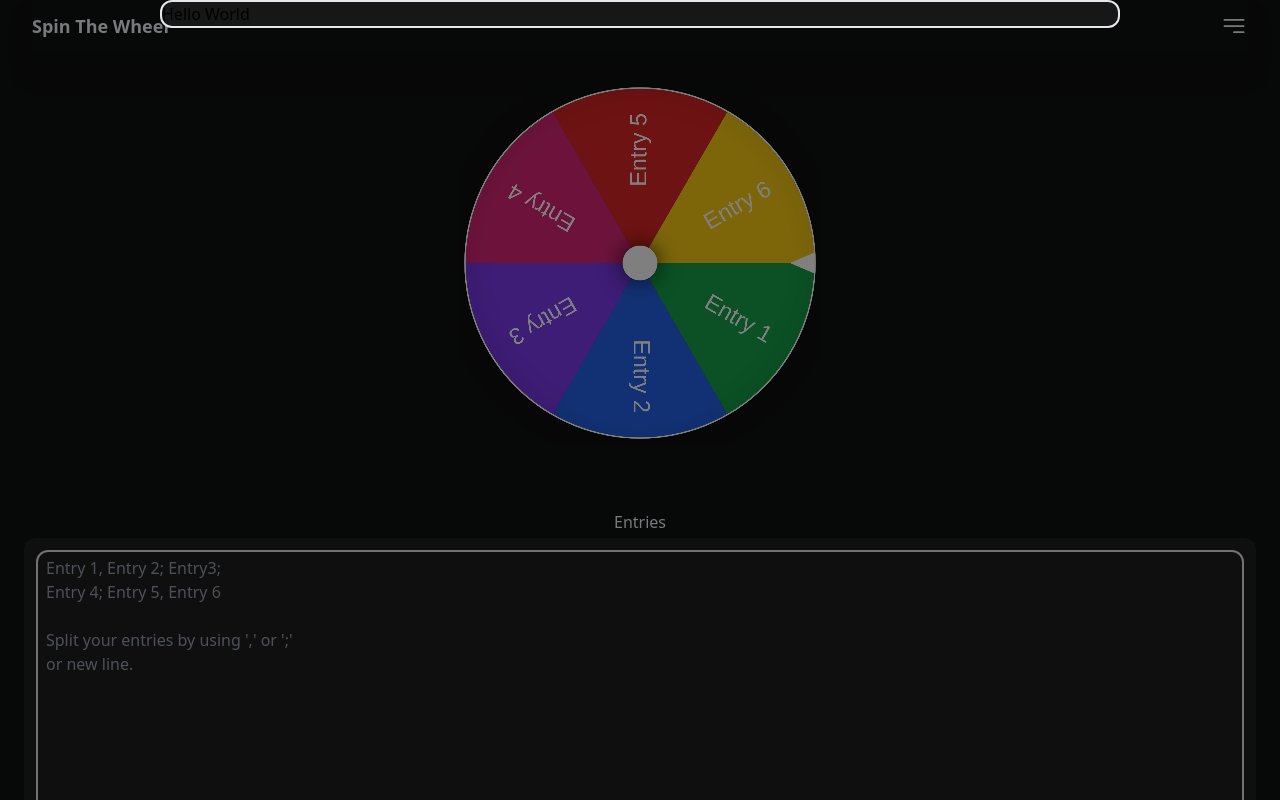
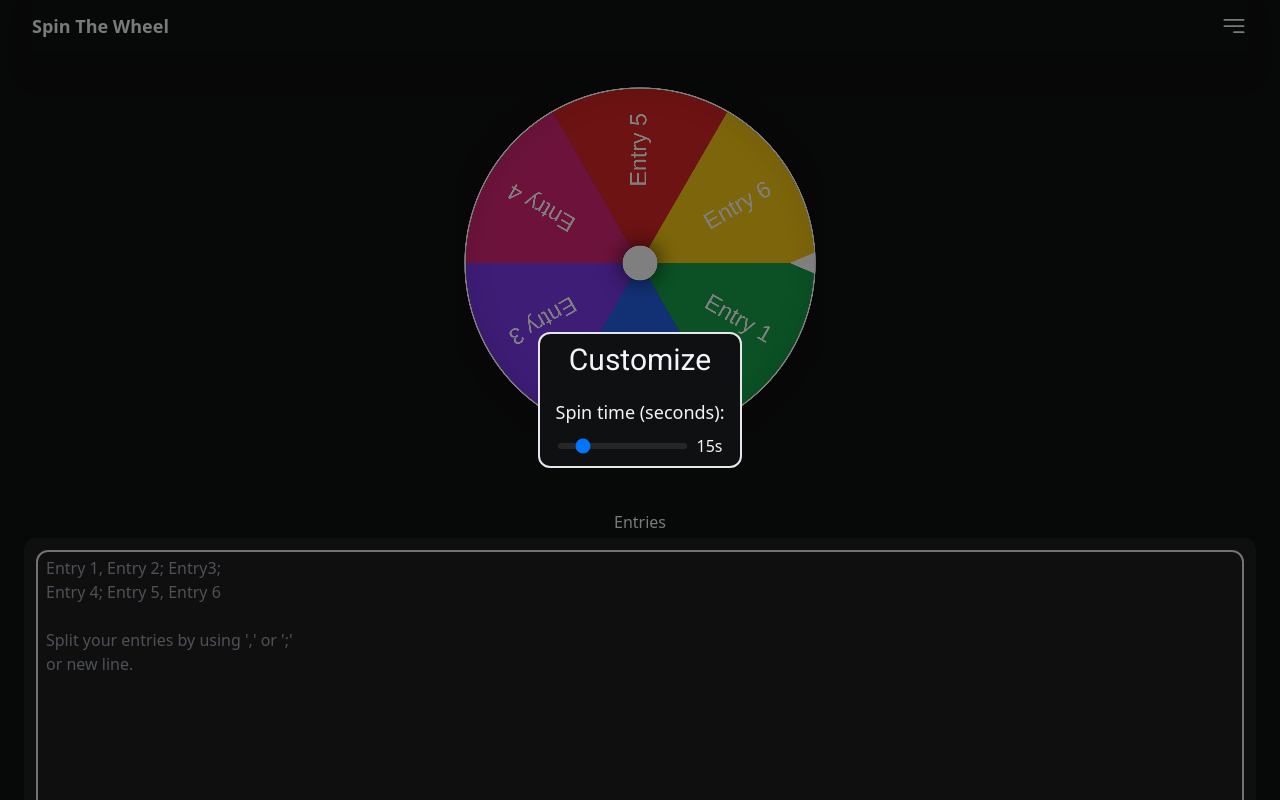
Before and after one commit to ajvejko/WheelOfFortune, a Vue app: page / in a window 1280 px wide. Shown: the top 800 px of the page. Built offline with nearby package versions, Linux system fonts and the light colour scheme.

Commit message:
added slider for spinTime

```diff
--- a/src/Store/WheelConfig.ts
+++ b/src/Store/WheelConfig.ts
@@ -22,4 +22,4 @@ export const entryColors = [
   "#FACC15", //Yellow
 ];
 
-export const spinTime = ref(10); // Time in seconds for the wheel to spin
+export const spinTime = ref(15); // Time in seconds for the wheel to spin
--- a/src/components/CustomizeWindow.vue
+++ b/src/components/CustomizeWindow.vue
@@ -1,10 +1,45 @@
-<script setup lang="ts"></script>
+<script setup lang="ts">
+import { spinTime } from "../Store/WheelConfig";
+</script>
 <template>
   <div
-    class="absolute top-0 z-20 flex h-screen w-screen justify-center bg-black/50"
+    class="absolute top-0 z-20 flex h-screen w-screen items-center justify-center bg-black/50"
   >
-    <div class="relative h-fit w-3/4 rounded-xl border-2 bg-neutral-900">
-      Hello World
+    <div
+      class="relative flex h-fit justify-center rounded-xl border-2 bg-bgCustom py-2 px-4 text-slate-100"
+    >
+      <div>
+        <div class="mb-5 text-center font-roboto text-3xl">Customize</div>
+        <h2 class="text-lg font-light">Spin time (seconds):</h2>
+        <div class="mt-2 flex items-center justify-evenly">
+          <input
+            v-model.number="spinTime"
+            type="range"
+            min="5"
+            max="70"
+            steps="1"
+            class="range h-1.5 appearance-none rounded-full bg-neutral-800"
+          />
+          <span class="ml-2"> {{ spinTime }}s </span>
+        </div>
+      </div>
     </div>
   </div>
 </template>
+
+<style>
+.range::-webkit-slider-thumb {
+  border: none;
+  background-color: #1d4ed8;
+}
+
+.range::-moz-range-thumb {
+  border: none;
+  background-color: #1d4ed8;
+}
+
+.range::-ms-thumb {
+  border: none;
+  background-color: #1d4ed8;
+}
+</style>
```
